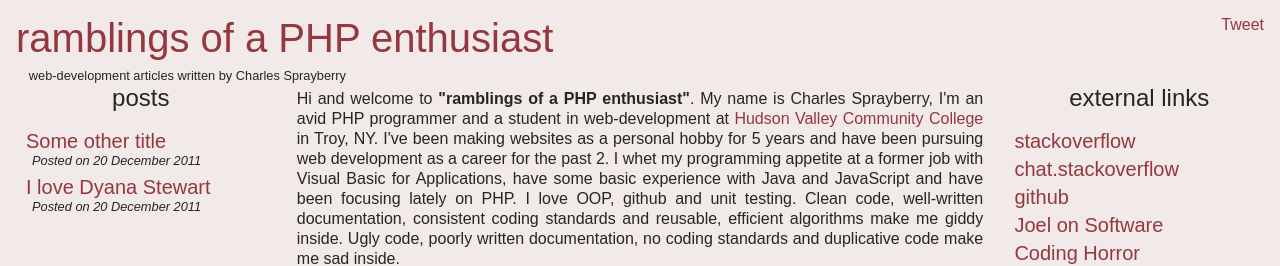
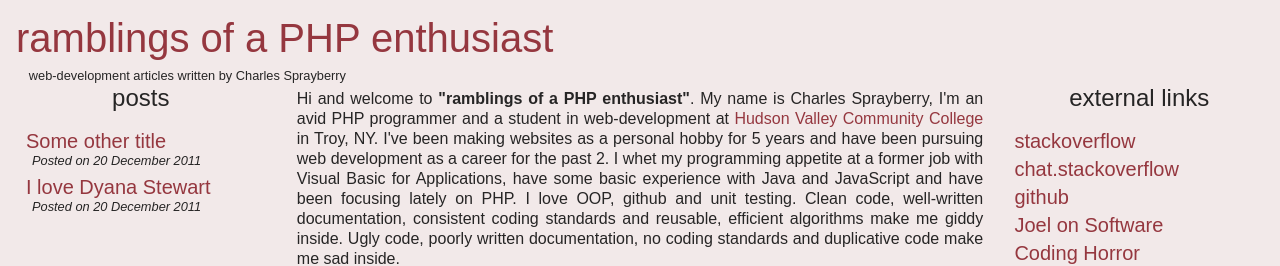
Before and after one commit to cspray/archived-blog, a Jekyll site: the page built from index.html, in a window 1280 px wide, cut to the strip 0-437 px from the top of the page. Shown: the top 266 px of the strip. Built offline with Jekyll 4.4.1, drawn with Linux system fonts in a browser that asks for light colours; comment, search, counter and statistics services are not loaded.

Commit message:
UPD removing social sharing from header and removing FB send button

```diff
--- a/_layouts/default.html
+++ b/_layouts/default.html
@@ -38,11 +38,6 @@
     	            <span class="byline">web-development articles written by Charles Sprayberry</span>
     	    	</div>
     	    	<div class="float-right">
-    	    		<div id="social-sharing">
-						<fb:like send="true" layout="button_count" show_faces="false" action="recommend" font="arial"></fb:like>
-						<a href="https://twitter.com/share" class="twitter-share-button" data-via="charlesspray">Tweet</a>
-
-					</div>
 
     	    	</div>
             </div>
@@ -90,9 +85,10 @@
             </div>
 
             <div id="content-footer">
-
-
-
+				    <div id="social-sharing">
+						<fb:like send="false" layout="button_count" show_faces="false" action="recommend" font="arial"></fb:like>
+						<a href="https://twitter.com/share" class="twitter-share-button" data-via="charlesspray">Tweet</a>
+					</div>
             </div>
 
         </div>
```
